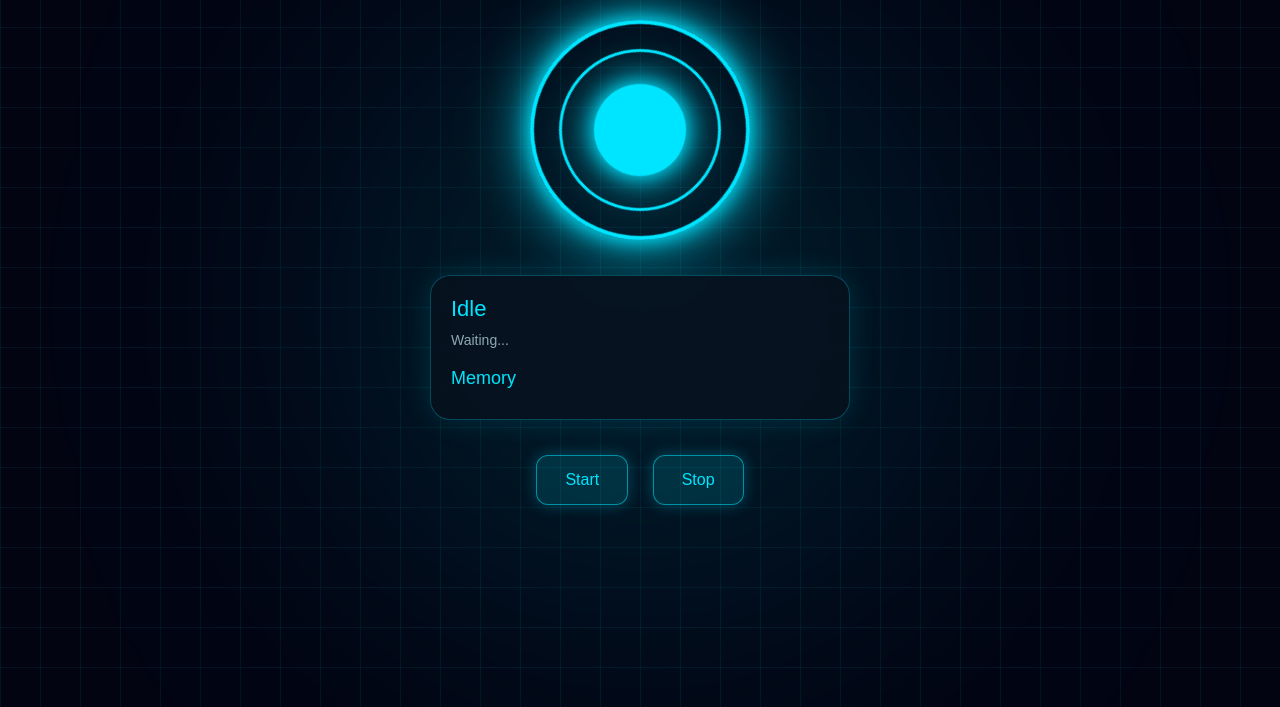
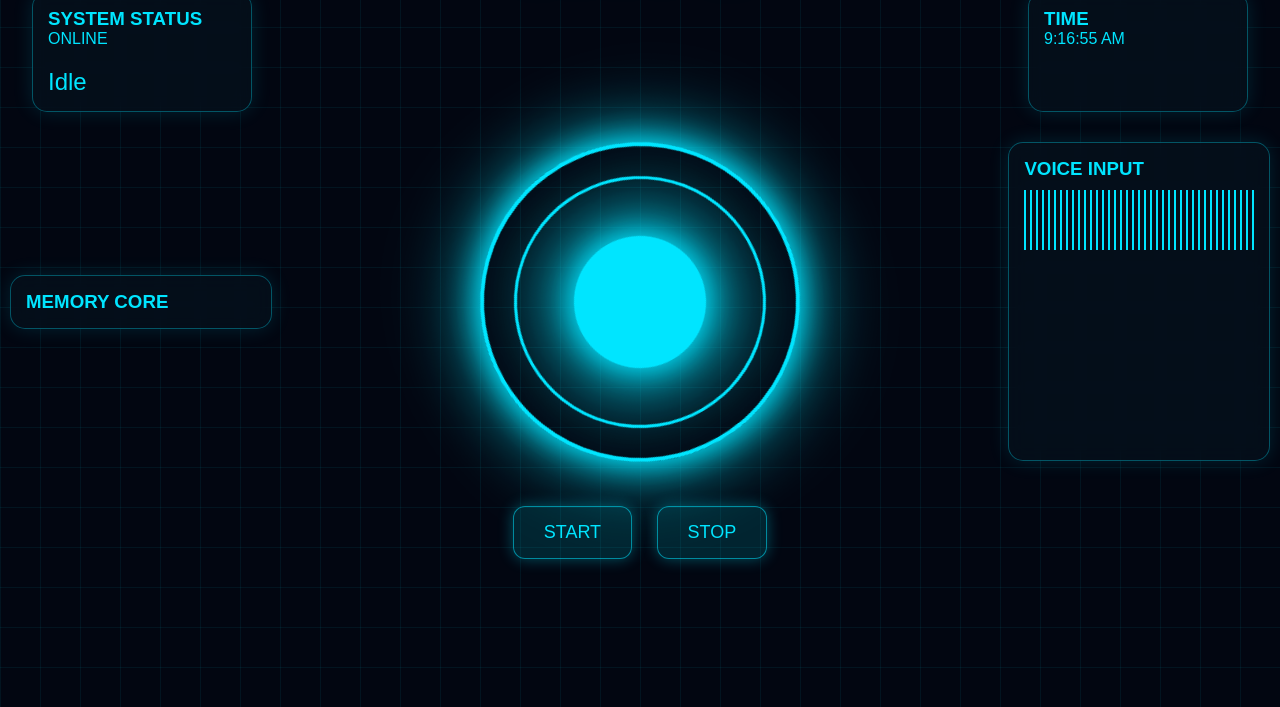
Before and after one commit to sumanth284/jarvis, a plain HTML site: page index.html in a window 1280 px wide. Shown: the part 93-800 px from the top of the page. Drawn offline with Linux system fonts and the light colour scheme.

Commit message:
Update index.html

```diff
--- a/index.html
+++ b/index.html
@@ -1,6 +1,7 @@
 <!DOCTYPE html>
 <html>
 <head>
+
 <meta name="viewport" content="width=device-width, initial-scale=1.0">
 
 <title>JARVIS AI</title>
@@ -14,82 +15,119 @@
 }
 
 body{
-  background:#020412;
+  background:#020611;
   overflow:hidden;
-  font-family:Arial, sans-serif;
+  font-family:Arial;
   color:#00e5ff;
-  height:100vh;
 }
 
 /* BACKGROUND GRID */
-.grid{
+
+body::before{
+  content:"";
   position:absolute;
   width:100%;
   height:100%;
   background:
-    linear-gradient(#00e5ff11 1px, transparent 1px),
-    linear-gradient(90deg,#00e5ff11 1px, transparent 1px);
+  linear-gradient(#00e5ff10 1px, transparent 1px),
+  linear-gradient(90deg,#00e5ff10 1px, transparent 1px);
+
   background-size:40px 40px;
-  z-index:0;
-}
-
-/* GLOW */
-.glow{
-  position:absolute;
-  width:500px;
-  height:500px;
-  background:#00e5ff22;
-  border-radius:50%;
-  filter:blur(120px);
-  top:50%;
-  left:50%;
-  transform:translate(-50%,-50%);
-  animation:pulse 4s infinite;
-}
-
-@keyframes pulse{
-  0%{transform:translate(-50%,-50%) scale(1);}
-  50%{transform:translate(-50%,-50%) scale(1.2);}
-  100%{transform:translate(-50%,-50%) scale(1);}
 }
 
 /* MAIN */
+
 .main{
   position:relative;
   z-index:2;
+  width:100%;
+  height:100vh;
   display:flex;
   flex-direction:column;
   align-items:center;
-  padding-top:30px;
 }
 
 /* TITLE */
-h1{
+
+.title{
+  margin-top:20px;
+  font-size:48px;
   letter-spacing:10px;
-  font-size:42px;
+
   text-shadow:
   0 0 10px #00e5ff,
   0 0 30px #00e5ff;
 }
 
+/* TOP STATUS */
+
+.topbar{
+  width:95%;
+  display:flex;
+  justify-content:space-between;
+  margin-top:10px;
+}
+
+.panel{
+  border:1px solid #00e5ff55;
+  background:#06131faa;
+  backdrop-filter:blur(10px);
+  border-radius:15px;
+  padding:15px;
+  box-shadow:0 0 20px #00e5ff22;
+}
+
+.small{
+  width:220px;
+  min-height:100px;
+}
+
+/* CENTER AREA */
+
+.center{
+  display:flex;
+  width:100%;
+  justify-content:space-between;
+  align-items:center;
+  margin-top:20px;
+}
+
+/* SIDE PANELS */
+
+.side{
+  width:22%;
+  padding:10px;
+}
+
 /* CORE */
+
+.core-area{
+  width:56%;
+  display:flex;
+  justify-content:center;
+  align-items:center;
+}
+
 .core{
-  width:220px;
-  height:220px;
-  margin-top:35px;
+
+  width:320px;
+  height:320px;
   border-radius:50%;
+  position:relative;
+
   border:4px solid #00e5ff;
-  position:relative;
+
   box-shadow:
-    0 0 20px #00e5ff,
-    0 0 60px #00e5ff;
-  animation:rotate 8s linear infinite;
+  0 0 30px #00e5ff,
+  0 0 80px #00e5ff;
+
+  animation:rotate 12s linear infinite;
 }
 
 .core::before{
   content:"";
   position:absolute;
-  inset:25px;
+  inset:30px;
   border-radius:50%;
   border:3px solid #00e5ff;
 }
@@ -97,12 +135,15 @@ h1{
 .core::after{
   content:"";
   position:absolute;
-  inset:60px;
+  inset:90px;
   border-radius:50%;
+
   background:#00e5ff;
+
   box-shadow:
-    0 0 20px #00e5ff,
-    0 0 50px #00e5ff;
+  0 0 30px #00e5ff,
+  0 0 80px #00e5ff,
+  0 0 120px #00e5ff;
 }
 
 @keyframes rotate{
@@ -110,67 +151,76 @@ h1{
   to{transform:rotate(360deg);}
 }
 
-/* PANEL */
-.panel{
-  width:90%;
-  max-width:420px;
-  margin-top:35px;
-  background:#08121fdd;
-  border:1px solid #00e5ff44;
-  border-radius:20px;
-  padding:20px;
-  backdrop-filter:blur(10px);
-  box-shadow:0 0 30px #00e5ff22;
+/* STATUS */
+
+#status{
+  margin-top:20px;
+  font-size:24px;
 }
 
-/* STATUS */
-#status{
-  font-size:22px;
-  margin-bottom:10px;
-}
-
-/* DEBUG */
-#debug{
-  font-size:14px;
-  color:#8fa9b3;
-  margin-bottom:20px;
-}
-
-/* MEMORY PANEL */
-.memory-title{
-  margin-bottom:10px;
-  font-size:18px;
-}
-
-#memoryList{
-  text-align:left;
-  max-height:150px;
-  overflow:auto;
-  color:#d8faff;
-}
+/* MEMORY */
 
 .memory-item{
-  margin-bottom:8px;
+  margin-top:10px;
   padding:8px;
   border-left:2px solid #00e5ff;
   background:#00e5ff11;
 }
 
+/* LOGS */
+
+.logs{
+  margin-top:15px;
+  height:180px;
+  overflow:auto;
+  font-size:14px;
+}
+
+/* WAVE */
+
+.wave{
+  width:100%;
+  height:60px;
+  margin-top:10px;
+
+  background:
+  repeating-linear-gradient(
+    90deg,
+    #00e5ff,
+    #00e5ff 2px,
+    transparent 2px,
+    transparent 6px
+  );
+
+  animation:wave 1s linear infinite;
+}
+
+@keyframes wave{
+  from{background-position:0 0;}
+  to{background-position:40px 0;}
+}
+
 /* BUTTONS */
+
 .controls{
   margin-top:25px;
 }
 
 button{
-  padding:15px 28px;
+  padding:15px 30px;
   margin:10px;
+
   border:none;
   border-radius:12px;
+
   background:#00e5ff22;
   color:#00e5ff;
-  font-size:16px;
+
+  font-size:18px;
+
   border:1px solid #00e5ff88;
-  box-shadow:0 0 15px #00e5ff44;
+
+  box-shadow:0 0 15px #00e5ff55;
 }
 
 button:active{
@@ -178,34 +228,72 @@ button:active{
 }
 
 </style>
+
 </head>
 
 <body>
 
-<div class="grid"></div>
-<div class="glow"></div>
-
 <div class="main">
 
-<h1>JARVIS</h1>
+<div class="title">JARVIS</div>
 
-<div class="core"></div>
+<div class="topbar">
+
+<div class="panel small">
+<h3>SYSTEM STATUS</h3>
+<p>ONLINE</p>
+<p id="status">Idle</p>
+</div>
+
+<div class="panel small">
+<h3>TIME</h3>
+<p id="clock"></p>
+</div>
+
+</div>
+
+<div class="center">
+
+<div class="side">
 
 <div class="panel">
 
-<div id="status">Idle</div>
-
-<div id="debug">Waiting...</div>
-
-<div class="memory-title">Memory</div>
+<h3>MEMORY CORE</h3>
 
 <div id="memoryList"></div>
 
 </div>
 
+</div>
+
+<div class="core-area">
+
+<div class="core"></div>
+
+</div>
+
+<div class="side">
+
+<div class="panel">
+
+<h3>VOICE INPUT</h3>
+
+<div class="wave"></div>
+
+<div class="logs" id="logs"></div>
+
+</div>
+
+</div>
+
+</div>
+
 <div class="controls">
-<button onclick="startJarvis()">Start</button>
-<button onclick="stopJarvis()">Stop</button>
+
+<button onclick="startJarvis()">START</button>
+
+<button onclick="stopJarvis()">STOP</button>
+
 </div>
 
 </div>
@@ -215,19 +303,38 @@ button:active{
 let recognition;
 let isListening = false;
 
+// CLOCK
+
+setInterval(()=>{
+
+  document.getElementById("clock").innerText =
+  new Date().toLocaleTimeString();
+
+},1000);
+
 // STATUS
+
 function setStatus(text){
+
   document.getElementById("status").innerText = text;
 }
 
-// DEBUG
-function showDebug(text){
-  document.getElementById("debug").innerText =
-    "Heard: " + text;
+// LOGS
+
+function addLog(text){
+
+  let logs = document.getElementById("logs");
+
+  logs.innerHTML += "<div>" + text + "</div>";
+
+  logs.scrollTop = logs.scrollHeight;
 }
 
 // SPEAK
+
 function speak(text){
+
+  addLog("Jarvis: " + text);
 
   let speech =
   new SpeechSynthesisUtterance(text);
@@ -235,20 +342,25 @@ function speak(text){
   speech.rate = 0.95;
 
   speech.onstart = ()=>{
+
     setStatus("Responding...");
   };
 
   speech.onend = ()=>{
+
     if(isListening){
+
       setTimeout(startListening,500);
     }
   };
 
   speechSynthesis.cancel();
+
   speechSynthesis.speak(speech);
 }
 
 // MEMORY SAVE
+
 function rememberFact(fact){
 
   let memory = JSON.parse(
@@ -266,6 +378,7 @@ function rememberFact(fact){
 }
 
 // MEMORY LOAD
+
 function getMemory(){
 
   return JSON.parse(
@@ -273,7 +386,8 @@ function getMemory(){
   );
 }
 
-// UPDATE MEMORY UI
+// MEMORY UI
+
 function updateMemoryUI(){
 
   let memory = getMemory();
@@ -285,38 +399,31 @@ function updateMemoryUI(){
 
   memory.forEach(item=>{
 
-    let div = document.createElement("div");
-
-    div.className = "memory-item";
-
-    div.innerText = item;
-
-    box.appendChild(div);
+    box.innerHTML +=
+    '<div class="memory-item">' +
+    item +
+    '</div>';
   });
 }
 
-// VALID INPUT
-function isValidInput(text){
+// MATCH
 
-  return text && text.trim().length > 2;
-}
-
-// MATCH
-function match(text, arr){
+function match(text,arr){
 
   return arr.some(k=>text.includes(k));
 }
 
-// PROCESS COMMAND
-function processCommand(rawText){
+// COMMAND ENGINE
 
-  let text = rawText.toLowerCase();
+function processCommand(raw){
 
-  showDebug(text);
+  let text = raw.toLowerCase();
 
-  // REMEMBER
+  addLog("User: " + text);
+
+  // MEMORY SAVE
+
   if(
-    text.startsWith("remember that") ||
     text.startsWith("remember")
   ){
 
@@ -336,6 +443,7 @@ function processCommand(rawText){
   }
 
   // MEMORY RECALL
+
   if(
     match(text,[
       "what do you remember",
@@ -348,7 +456,7 @@ function processCommand(rawText){
 
     if(memory.length === 0){
 
-      speak("Memory is empty.");
+      speak("Memory empty.");
 
       return;
     }
@@ -362,6 +470,7 @@ function processCommand(rawText){
   }
 
   // TIME
+
   if(text.includes("time")){
 
     let time =
@@ -373,16 +482,20 @@ function processCommand(rawText){
   }
 
   // YOUTUBE
+
   if(text.includes("youtube")){
 
     speak("Opening YouTube");
 
-    window.open("https://youtube.com");
+    window.open(
+      "https://youtube.com"
+    );
 
     return;
   }
 
-  // WHO ARE YOU
+  // IDENTITY
+
   if(
     match(text,[
       "who are you",
@@ -398,6 +511,7 @@ function processCommand(rawText){
   }
 
   // STOP
+
   if(
     match(text,[
       "stop",
@@ -414,10 +528,14 @@ function processCommand(rawText){
   }
 
   // DEFAULT
-  speak("Please repeat clearly.");
+
+  speak(
+    "Command not recognized."
+  );
 }
 
 // START
+
 function startJarvis(){
 
   let SR =
@@ -445,11 +563,13 @@ function startJarvis(){
 }
 
 // STOP
+
 function stopJarvis(){
 
   isListening = false;
 
   if(recognition){
+
     recognition.stop();
   }
 
@@ -457,6 +577,7 @@ function stopJarvis(){
 }
 
 // LISTEN LOOP
+
 function startListening(){
 
   if(!isListening) return;
@@ -469,13 +590,6 @@ function startListening(){
 
     let text =
     event.results[0][0].transcript;
-
-    if(!isValidInput(text)){
-
-      setTimeout(startListening,500);
-
-      return;
-    }
 
     setStatus("Processing...");
 
@@ -498,7 +612,8 @@ function startListening(){
   };
 }
 
-// LOAD MEMORY UI ON START
+// LOAD MEMORY
+
 updateMemoryUI();
 
 </script>
```
Lines whose indentation alone changed are shown as unchanged.
